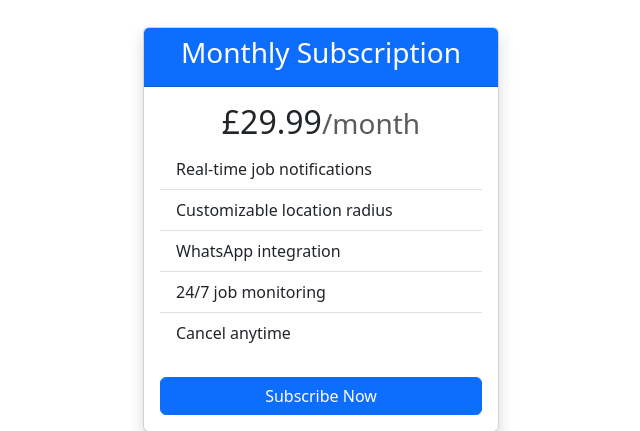
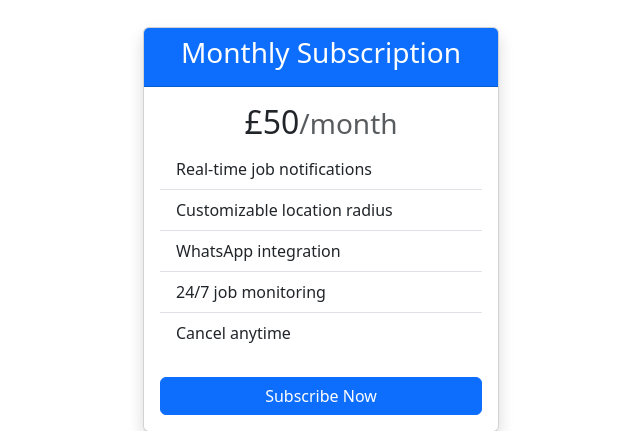
Before and after one commit to DiscreetPurist/Render-Ready-Deployment, a Flask app: page /website/pricing in a window 1280 px wide. Shown: the part 149-580 px from the top of the page, without its empty margins (319-959 px from the left). Run offline with Flask 2, Linux system fonts and the light colour scheme; some libraries are stand-ins or nearby versions.

Commit message:
change to £50

```diff
--- a/website/templates/pricing.html
+++ b/website/templates/pricing.html
@@ -12,7 +12,7 @@
                 <h3>Monthly Subscription</h3>
             </div>
             <div class="card-body">
-                <h2 class="card-title text-center">£29.99<small class="text-muted">/month</small></h2>
+                <h2 class="card-title text-center">£50<small class="text-muted">/month</small></h2>
                 <ul class="list-group list-group-flush mb-4">
                     <li class="list-group-item">Real-time job notifications</li>
                     <li class="list-group-item">Customizable location radius</li>
```
